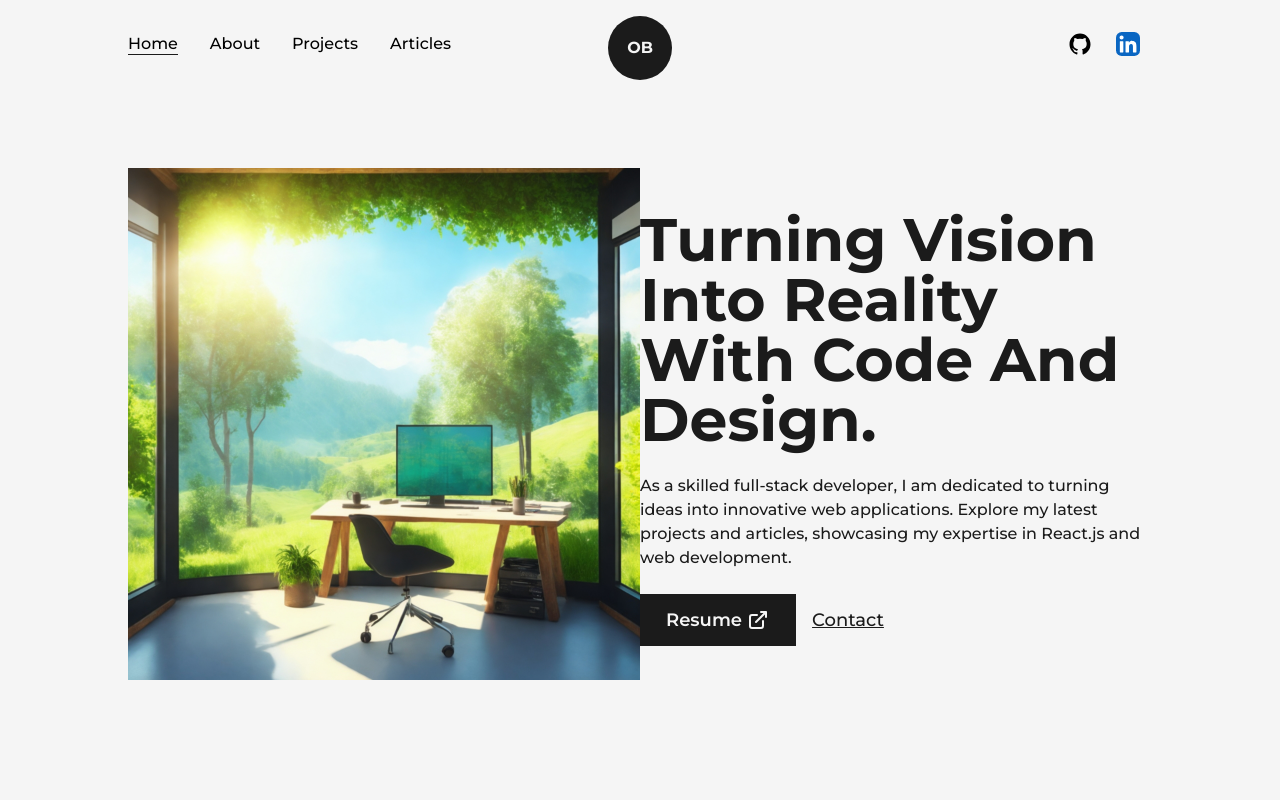
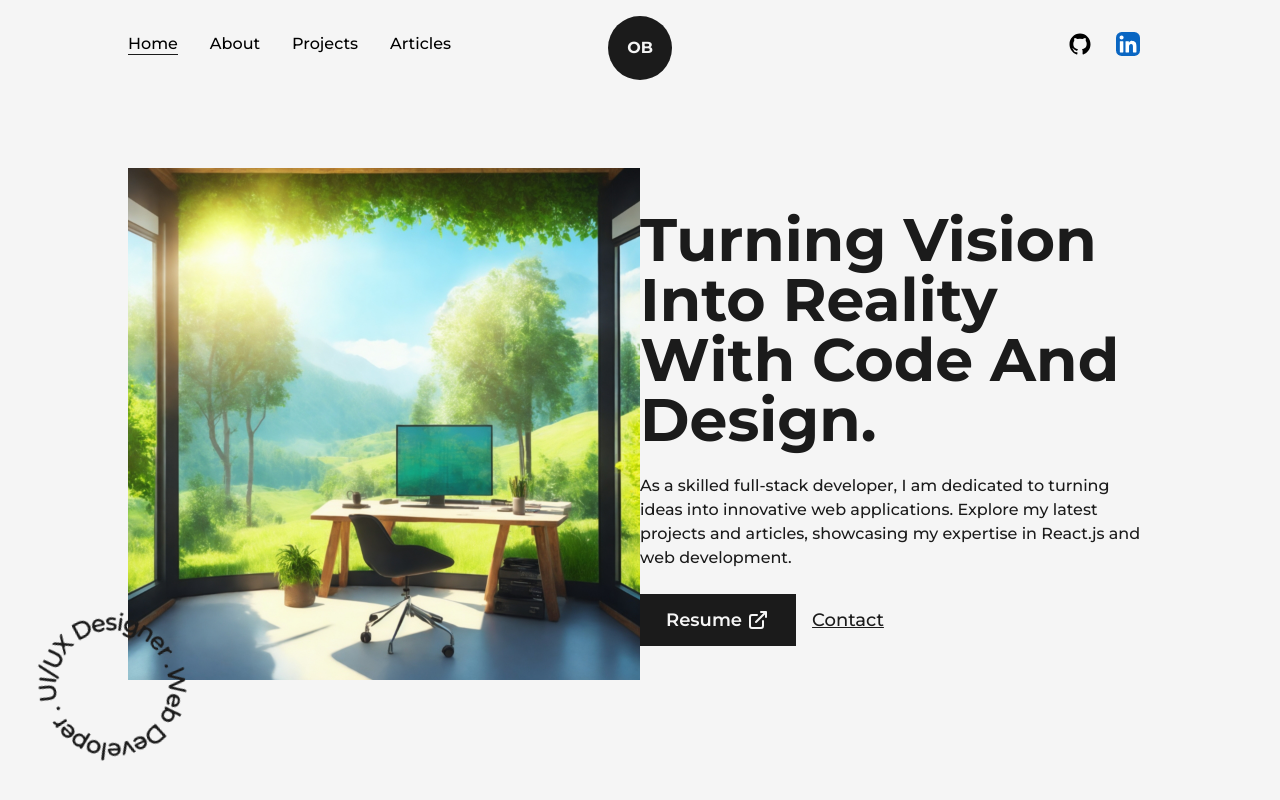
Before and after one commit to osbrown1/My-Portfolio, a Next.js app: page / in a window 1280 px wide. Shown: the top 800 px of the page. Built offline with nearby package versions, Linux system fonts and the light colour scheme.

Commit message:
Include rotating animation

```diff
--- /dev/null
+++ b/src/components/HireMe.js
@@ -0,0 +1,15 @@
+import React from 'react'
+import { CircularText } from './Icons'
+
+const HireMe = () => {
+  return (
+    <div className='fixed left-4 bottom-4 flex items-center justify-center overflow-hidden'>
+        <div className='w-48 h-auto flex items-center justify-center relative'>
+        <CircularText className={"fill-dark animate-spin-slow"} />
+        </div>
+
+    </div>
+  )
+}
+
+export default HireMe
--- a/src/pages/index.js
+++ b/src/pages/index.js
@@ -5,6 +5,8 @@
 import AnimatedText from '@/components/AnimatedText'
 import Link from 'next/link'
 import { LinkArrow } from '@/components/Icons'
+import HireMe from '@/components/HireMe'
+
 
 
 export default function Home() {
@@ -45,6 +47,8 @@
               </div>
               </div>
       </Layout>
+
+      <HireMe />
     </main>
     </>
   )
--- a/tailwind.config.js
+++ b/tailwind.config.js
@@ -19,6 +19,9 @@
         light: "#f5f5f5",
         primary: "#B63E96", // 240,86,199
         primaryDark: "#58E6D9", // 80,230,217
+      },
+      animation: {
+        'spin-slow': 'spin 8s linear infinite',
       }
     },
   },
```
Also changed, not shown: src/components/Icons.js (+2 -0 lines), public/images/Rotating.png (added), public/images/svgs/Rotating.svg (added).
